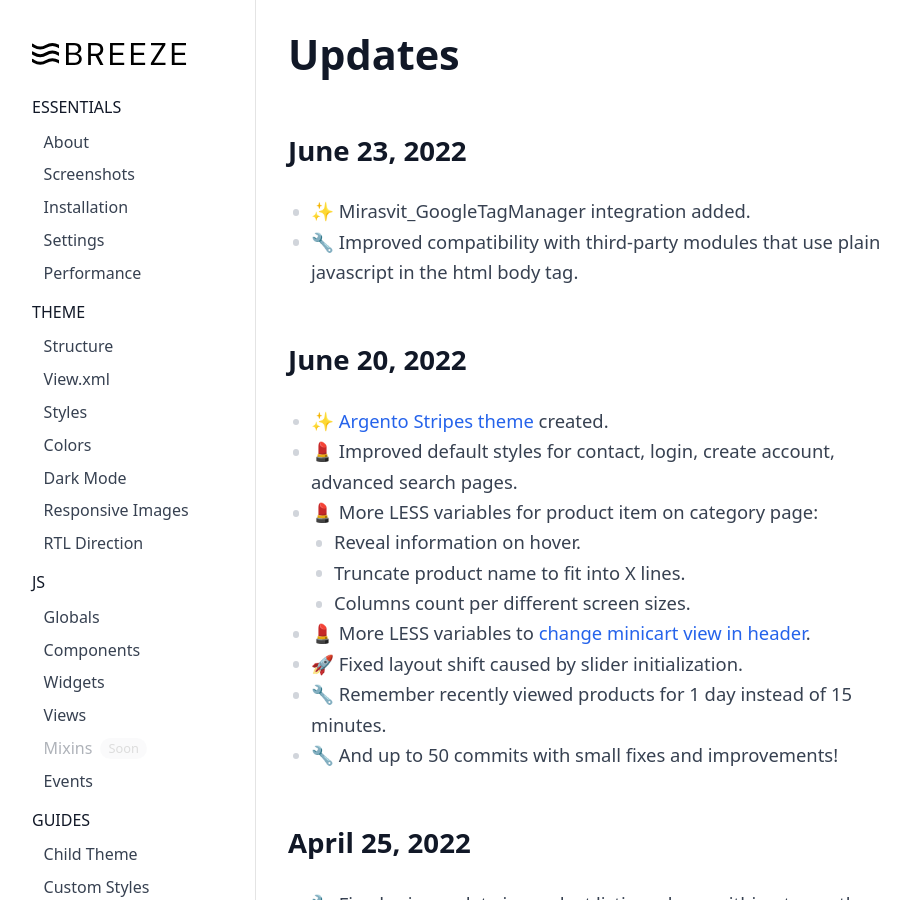
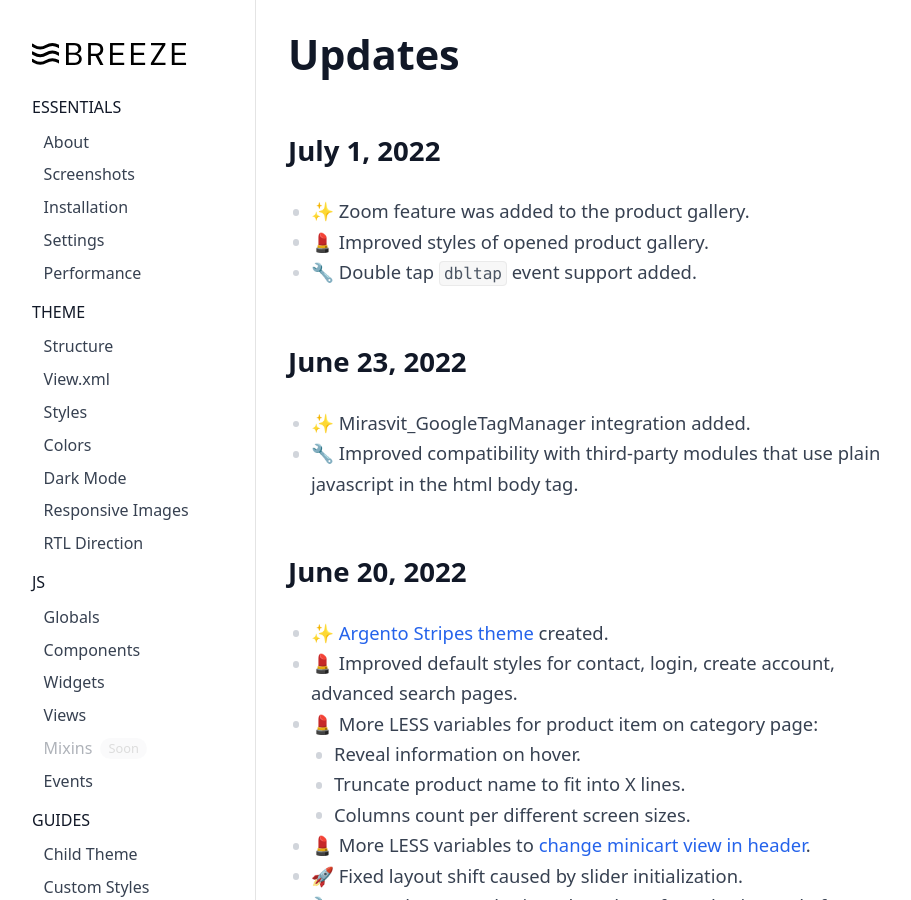
Before and after one commit to breezefront/breezefront.com, a Jekyll site: the page built from collections/_misc/updates.md, in a window 1280 px wide and 900 px high. Shown: the whole window, without its empty margins (0-911 px from the left). Built offline with Jekyll 4.4.1, drawn with Linux system fonts in a browser that asks for light colours.

Commit message:
New version

```diff
--- a/collections/_misc/updates.md
+++ b/collections/_misc/updates.md
@@ -6,6 +6,12 @@ order: 50
 ---
 
 # Updates
+
+## July 1, 2022
+
+ -  ✨ Zoom feature was added to the product gallery.
+ -  💄 Improved styles of opened product gallery.
+ -  🔧 Double tap `dbltap` event support added.
 
 ## June 23, 2022
 
```
